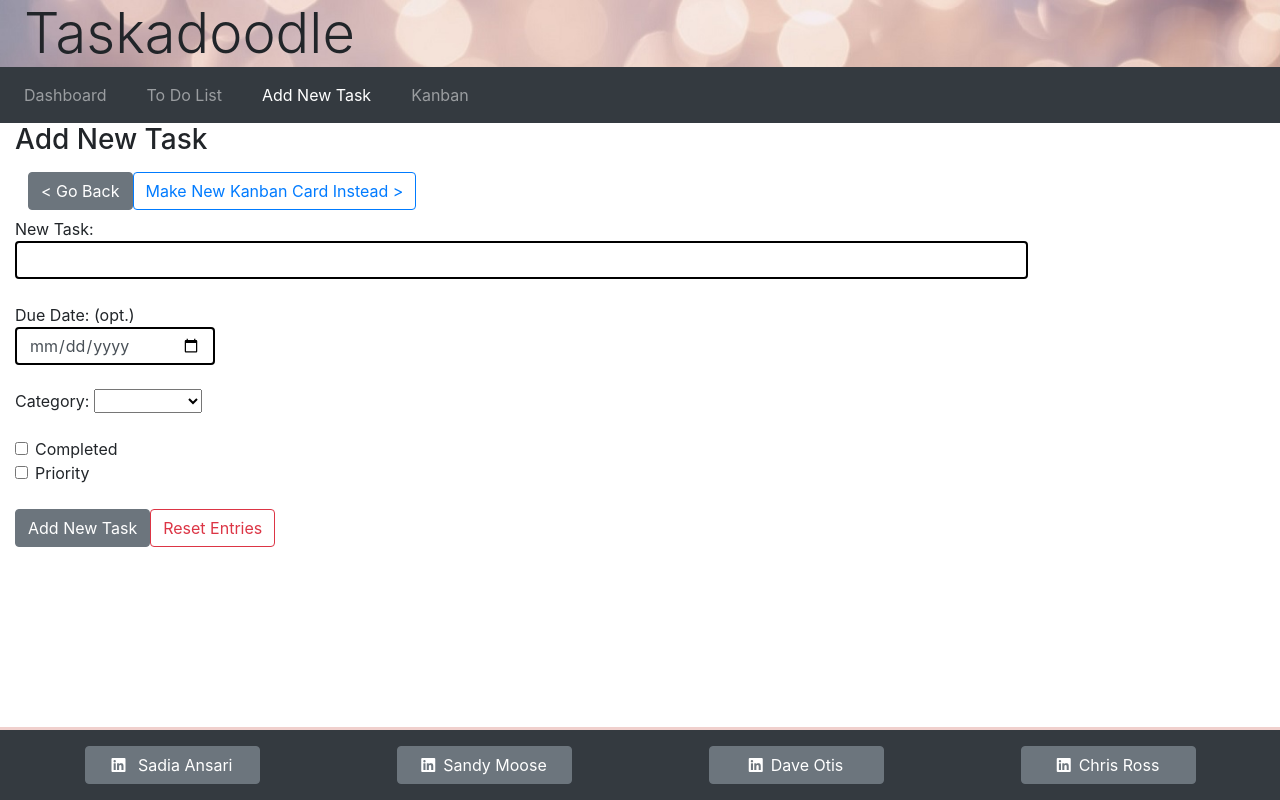
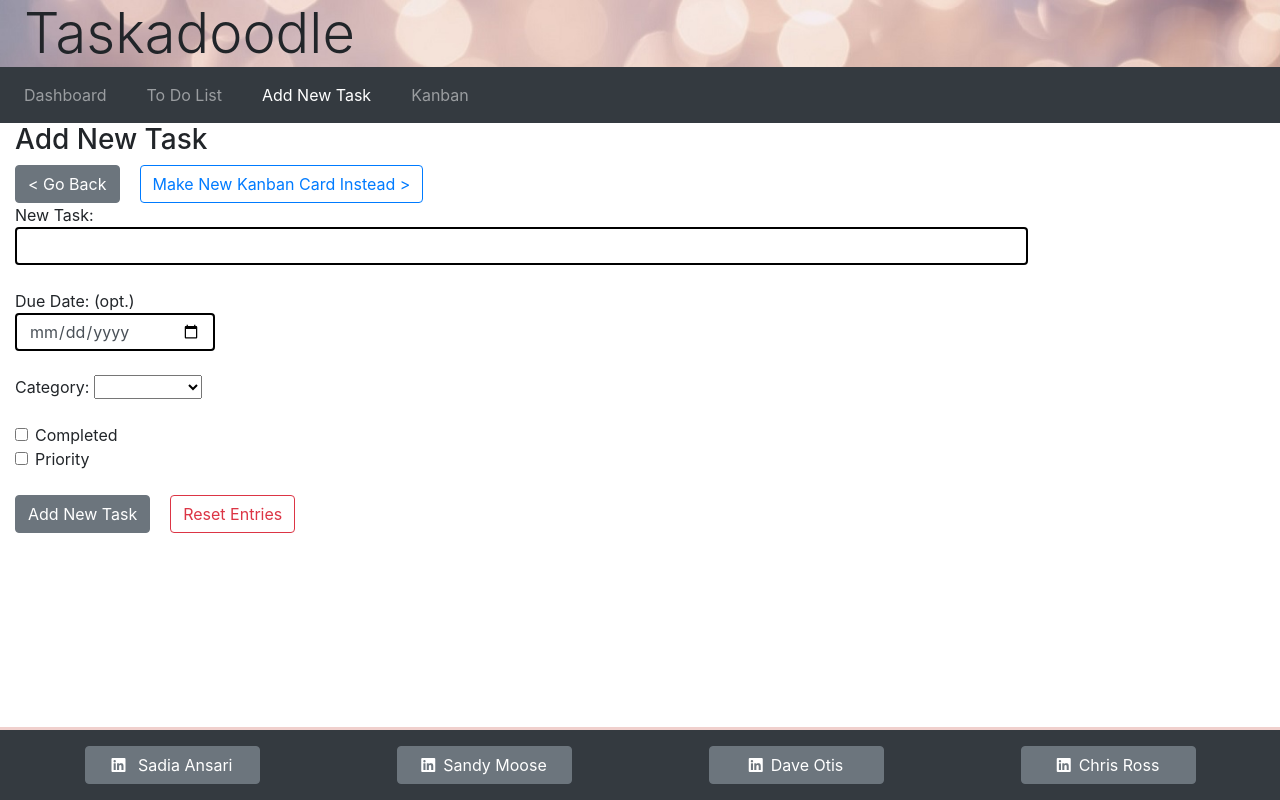
Before and after one commit to vtchris/rocp2_tasks, an Angular app in the folder client/: page /newtodo in a window 1280 px wide. Built offline with nearby package versions, Linux system fonts and the light colour scheme.

Commit message:
added spaces between buttons

```diff
--- a/client/src/app/new-task/new-task.component.html
+++ b/client/src/app/new-task/new-task.component.html
@@ -1,10 +1,8 @@
 
 <div class="container-fluid">
     <h3>Add New Task</h3>
-    <div class="btn toolbar">
-        <button class="btn btn-secondary" (click)="goBack()">&lt; Go Back</button>
+        <button class="btn btn-secondary" style="margin-right: 20px;" (click)="goBack()">&lt; Go Back</button>
         <button class="btn btn-outline-primary" routerLink="/newkanban">Make New Kanban Card Instead &gt;</button>
-    </div>
     <form class="form-group">
         <div class="form-group">
             <label>New Task:
@@ -38,7 +36,7 @@
 
         </div>
         <div class="form-group">
-            <button class="btn btn-secondary"
+            <button class="btn btn-secondary" style="margin-right: 20px;"
                 (click)="add(taskTodo.value, category.value, dueDate.value, completed.checked, priority.checked); taskTodo.value=''; category.value='';dueDate.value='';">
                 Add New Task
             </button>
```
